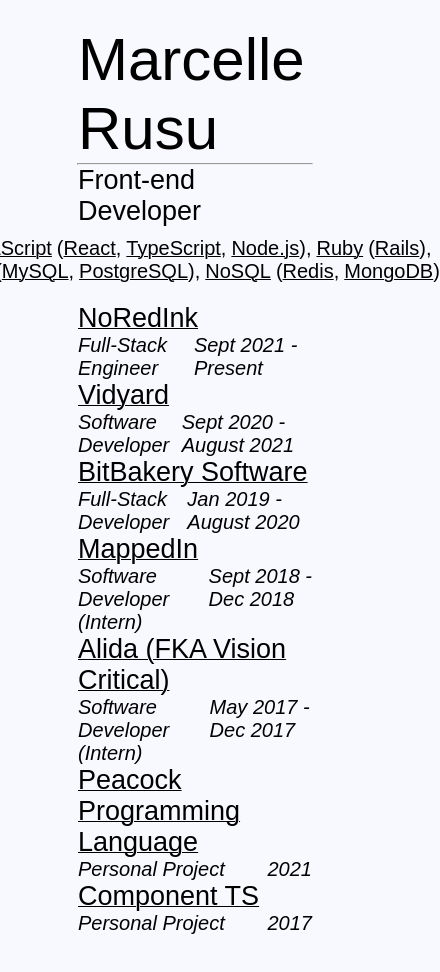
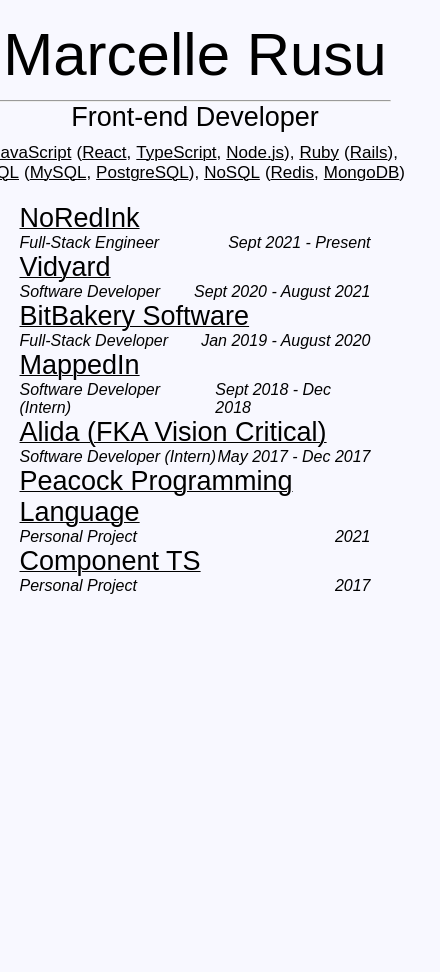
Before and after one commit to marcellerusu/personal-website, a React (Create React App) app: page / in a window 390 px wide. Shown: the top 972 px of the page, 440 px wide, since content can reach past the window. After the commit the page ends 844 px from the top, so only its background shows below. Built offline with nearby package versions, Linux system fonts and the light colour scheme; a web font is replaced by a local one.

Commit message:
make mobile friendly

```diff
--- a/src/App.js
+++ b/src/App.js
@@ -91,11 +91,9 @@
           dateRange="Jan 2019 - August 2020"
           skills={[
             "React",
-            "Angular",
             "Vue",
             "MongoDB",
             "MySQL",
-            "Ionic",
             "Node.js",
             "Rails",
             "Git",
--- a/src/components/Entry.js
+++ b/src/components/Entry.js
@@ -4,13 +4,18 @@
 import SkillStore, { compare as compareSkills } from "../store/skill";
 import Highlight from "./ui/Highlight";
 import Comma from "./ui/Comma";
+import { mapTitle } from "../responsive";
 
 const Skills = styled.div`
+  @media (max-width: 600px) {
+    font-size: 15px;
+  }
   text-decoration: underline dotted;
   text-decoration-thickness: 1px;
 `;
 
 const Entry = ({ title, position, dateRange, children, skills = [] }) => {
+  title = mapTitle(title);
   const { selected } = useContext(SkillStore);
   return (
     <Details open={skills.some((skill) => compareSkills(selected, skill))}>
--- a/src/components/Header.js
+++ b/src/components/Header.js
@@ -6,6 +6,9 @@
     background-color 300ms ease-in-out 0ms;
 
   margin: ${({ isTop }) => (isTop ? "25px 20% 0 20%" : "0")};
+  @media (max-width: 600px) {
+    margin: ${({ isTop }) => (isTop ? "25px 0 0 0" : "0")};
+  }
   padding-top: ${({ isTop }) => (isTop ? "0" : "25px")};
   position: sticky;
   background-color: ${({ isTop }) => (isTop ? "unset" : "#000000b5")};
@@ -16,6 +19,12 @@
   align-items: center;
   hr {
     width: 100%;
+  }
+  /* Mobile */
+  h1 {
+    text-align: center;
+    line-height: 1em;
+    padding-bottom: 0.25em;
   }
 `;
 
--- a/src/components/Skills.js
+++ b/src/components/Skills.js
@@ -5,6 +5,7 @@
 import MarginRight from "./ui/MarginRight";
 import Comma from "./ui/Comma";
 import { SKILLS } from "../store/skill";
+import { mapSkills } from "../responsive";
 
 const Clickable = styled.a`
   color: unset;
@@ -18,7 +19,9 @@
   justify-content: center;
   margin: 0;
   padding: 0;
-  font-size: 20px;
+  @media (max-width: 600px) {
+    font-size: 17px;
+  }
 `;
 
 const Container = styled.div`
@@ -81,15 +84,21 @@
   </Row>
 );
 
-const [firstRow, secondRow] = SKILLS;
-
-const Skills = () => (
-  <Container>
-    <div>
-      <SkillRow skills={firstRow} trailingComma={true} />
-      <SkillRow skills={secondRow} />
-    </div>
-  </Container>
-);
+const Skills = () => {
+  const skills = mapSkills(SKILLS);
+  return (
+    <Container>
+      <div>
+        {skills.map((row, i) => (
+          <SkillRow
+            key={`skill-${i}`}
+            skills={row}
+            trailingComma={i < skills.length - 1}
+          />
+        ))}
+      </div>
+    </Container>
+  );
+};
 
 export default Skills;
--- a/src/components/ui/Details.js
+++ b/src/components/ui/Details.js
@@ -39,8 +39,15 @@
 
   > * {
     margin: 0 20% 0 20%;
+    @media (max-width: 600px) {
+      margin: 0 5% 0 5%;
+    }
   }
+
   summary {
+    @media (max-width: 600px) {
+      font-size: 16px;
+    }
     list-style: none;
     h3 {
       z-index: 2;
--- /dev/null
+++ b/src/responsive.js
@@ -0,0 +1,23 @@
+import { isMobile } from "react-device-detect";
+
+const exceptions = ["Component TS"];
+
+export const mapTitle = (str) => {
+  if (isMobile) {
+    if (exceptions.includes(str)) return str;
+    return str.split(" ")[0];
+  }
+  return str;
+};
+
+export const mapSkills = (skills) => {
+  if (isMobile) {
+    return [
+      { JavaScript: skills[0].JavaScript },
+      { SQL: skills[1].SQL },
+      { NoSQL: skills[1].NoSQL },
+      { Ruby: skills[0].Ruby },
+    ];
+  }
+  return skills;
+};
--- a/src/store/skill.js
+++ b/src/store/skill.js
@@ -44,7 +44,6 @@
     FLAT_SKILLS[skillA]?.includes(skillB) ||
     FLAT_SKILLS[skillB]?.includes(skillA)
   ) {
-    console.log(skillA, skillB);
     return true;
   }
   return false;
```
Also changed, not shown: package.json (+4 -3 lines), 1 other file (tests, documents, lock files or other folders).
